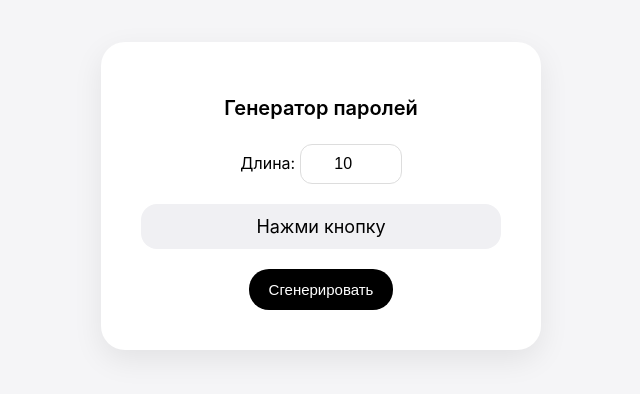
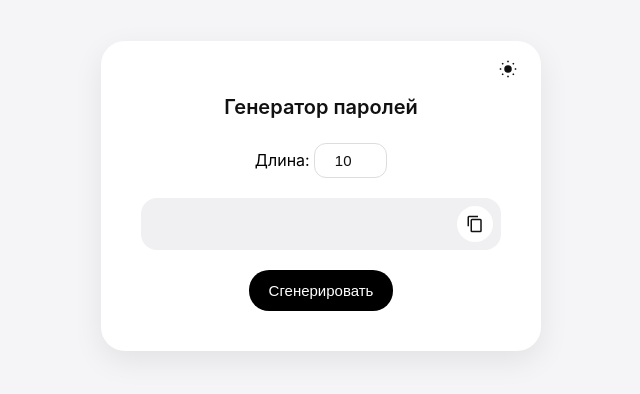
Before and after one commit to funpay-screenshots/password_generator, a plain HTML site: page index.html in a window 1280 px wide. Shown: the part 204-598 px from the top of the page, without its empty margins (319-959 px from the left). Drawn offline with Linux system fonts and the light colour scheme.

Commit message:
Update index.html

```diff
--- a/index.html
+++ b/index.html
@@ -6,64 +6,134 @@
 <title>Password Generator</title>
 
 <style>
+:root {
+    --bg: #f5f5f7;
+    --card: #ffffff;
+    --text: #111;
+    --muted: #f0f0f3;
+    --border: #ddd;
+    --button: #000;
+    --button-text: #fff;
+}
+
+.dark {
+    --bg: #0f1115;
+    --card: #1a1d23;
+    --text: #f5f5f7;
+    --muted: #2a2f38;
+    --border: #333;
+    --button: #ffffff;
+    --button-text: #000;
+}
+
 body {
     margin: 0;
     height: 100vh;
     display: flex;
     justify-content: center;
     align-items: center;
-        background: #f5f5f7;
+    background: var(--bg);
     font-family: -apple-system, BlinkMacSystemFont, sans-serif;
+    transition: 0.25s ease;
 }
 
 .card {
-        background: white;
+    position: relative;
+    background: var(--card);
     padding: 40px;
     border-radius: 24px;
     box-shadow: 0 10px 30px rgba(0,0,0,0.08);
     width: 360px;
     text-align: center;
+    transition: 0.25s ease;
+}
+
+.theme-toggle {
+    position: absolute;
+    top: 18px;
+    right: 18px;
+    background: none;
+    border: none;
+    cursor: pointer;
 }
 
 h1 {
     margin-bottom: 24px;
     font-size: 20px;
     font-weight: 600;
+    color: var(--text);
 }
 
 input[type="number"] {
-        width: 80px;
-        padding: 10px;
+    width: 55px;
+    padding: 8px;
     border-radius: 12px;
-        border: 1px solid #ddd;
+    border: 1px solid var(--border);
     text-align: center;
-        font-size: 16px;
+    font-size: 15px;
+    background: transparent;
+    color: var(--text);
+}
+
+.password-container {
+    position: relative;
+    margin-top: 20px;
 }
 
 .password {
-        margin-top: 20px;
     font-size: 18px;
+    background: var(--muted);
+    padding: 14px 50px 14px 14px;
+    border-radius: 16px;
     word-break: break-all;
-        background: #f0f0f3;
-        padding: 12px;
-        border-radius: 16px;
     user-select: all;
+    color: var(--text);
+    min-height: 24px;
+    display: flex;
+    align-items: center;
 }
 
-    button {
+.copy-btn {
+    position: absolute;
+    right: 8px;
+    top: 50%;
+    transform: translateY(-50%);
+    border: none;
+    background: var(--card);
+    width: 36px;
+    height: 36px;
+    border-radius: 50%;
+    cursor: pointer;
+    display: flex;
+    justify-content: center;
+    align-items: center;
+    transition: 0.2s ease;
+}
+
+.copy-btn:hover {
+    transform: translateY(-50%) scale(1.08);
+}
+
+button.generate {
     margin-top: 20px;
     padding: 12px 20px;
     border: none;
     border-radius: 20px;
     font-size: 15px;
     cursor: pointer;
-        background: black;
-        color: white;
+    background: var(--button);
+    color: var(--button-text);
     transition: 0.2s;
 }
 
-    button:hover {
+button.generate:hover {
     opacity: 0.85;
+}
+
+svg {
+    width: 18px;
+    height: 18px;
+    fill: var(--text);
 }
 </style>
 </head>
@@ -71,29 +141,39 @@
 <body>
 
 <div class="card">
+    <button class="theme-toggle" onclick="toggleTheme()">
+        <svg id="themeIcon" viewBox="0 0 24 24"></svg>
+    </button>
+
     <h1>Генератор паролей</h1>
+
     <div>
         Длина:
         <input type="number" id="length" value="10" min="6" max="64">
     </div>
 
-    <div class="password" id="result">Нажми кнопку</div>
+    <div class="password-container">
+        <div class="password" id="result"></div>
+        <button class="copy-btn" onclick="copyPassword()">
+            <svg viewBox="0 0 24 24">
+                <path d="M16 1H4a2 2 0 0 0-2 2v12h2V3h12V1zm3 4H8a2 2 0 0 0-2 2v14a2 2 0 0 0 2 2h11a2 2 0 0 0 2-2V7a2 2 0 0 0-2-2zm0 16H8V7h11v14z"/>
+            </svg>
+        </button>
+    </div>
 
-    <button onclick="generatePassword()">Сгенерировать</button>
+    <button class="generate" onclick="generatePassword()">Сгенерировать</button>
 </div>
 
 <script>
 function generatePassword() {
     const lengthInput = document.getElementById("length");
     let length = parseInt(lengthInput.value);
-
     if (length < 6) length = 6;
 
-    const upper = "ABCDEFGHKNOPQRSTUVWXYZ"; // без I, J, L
-    const lower = "abcdefghkmnopqrstuvwxyz"; // без i, l
+    const upper = "ABCDEFGHKNOPQRSTUVWXYZ";
+    const lower = "abcdefghkmnopqrstuvwxyz";
     const digits = "0123456789";
-    const specials = "& #%$@?".replace(" ", ""); // разрешённые
-
+    const specials = "& #%$@?".replace(" ", "");
     const allMiddle = upper + lower + digits + specials;
 
     function randomChar(set) {
@@ -112,7 +192,6 @@ function generatePassword() {
         for (let i = 1; i < password.length; i++) {
             if (password[i] === password[i-1]) return false;
         }
-
         return true;
     }
 
@@ -120,11 +199,8 @@ function generatePassword() {
 
     do {
         let chars = [];
-
-        // Первый символ — заглавная (без J)
         chars.push(randomChar(upper));
 
-        // Средние символы
         while (chars.length < length - 1) {
             let next = randomChar(allMiddle);
             if (next !== chars[chars.length - 1]) {
@@ -132,20 +208,59 @@ function generatePassword() {
             }
         }
 
-        // Последний символ — заглавная (без J)
         let lastChar;
         do {
             lastChar = randomChar(upper);
         } while (lastChar === chars[chars.length - 1]);
 
         chars.push(lastChar);
-
         password = chars.join("");
 
     } while (!isValid(password));
 
     document.getElementById("result").textContent = password;
 }
+
+function copyPassword() {
+    const text = document.getElementById("result").textContent;
+    if (!text) return;
+    navigator.clipboard.writeText(text);
+}
+
+function toggleTheme() {
+    document.body.classList.toggle("dark");
+    updateIcon();
+}
+
+function updateIcon() {
+    const icon = document.getElementById("themeIcon");
+    if (document.body.classList.contains("dark")) {
+        icon.innerHTML = `
+            <path d="M21 12.79A9 9 0 0 1 11.21 3
+            7 7 0 1 0 21 12.79z"/>
+        `;
+    } else {
+        icon.innerHTML = `
+            <circle cx="12" cy="12" r="5"/>
+            <g>
+            <line x1="12" y1="1" x2="12" y2="3"/>
+            <line x1="12" y1="21" x2="12" y2="23"/>
+            <line x1="4.22" y1="4.22" x2="5.64" y2="5.64"/>
+            <line x1="18.36" y1="18.36" x2="19.78" y2="19.78"/>
+            <line x1="1" y1="12" x2="3" y2="12"/>
+            <line x1="21" y1="12" x2="23" y2="12"/>
+            <line x1="4.22" y1="19.78" x2="5.64" y2="18.36"/>
+            <line x1="18.36" y1="5.64" x2="19.78" y2="4.22"/>
+            </g>
+        `;
+        icon.querySelectorAll("line").forEach(l=>{
+            l.setAttribute("stroke","currentColor");
+            l.setAttribute("stroke-width","2");
+        });
+    }
+}
+
+updateIcon();
 </script>
 
 </body>
```
Lines whose indentation alone changed are shown as unchanged.
